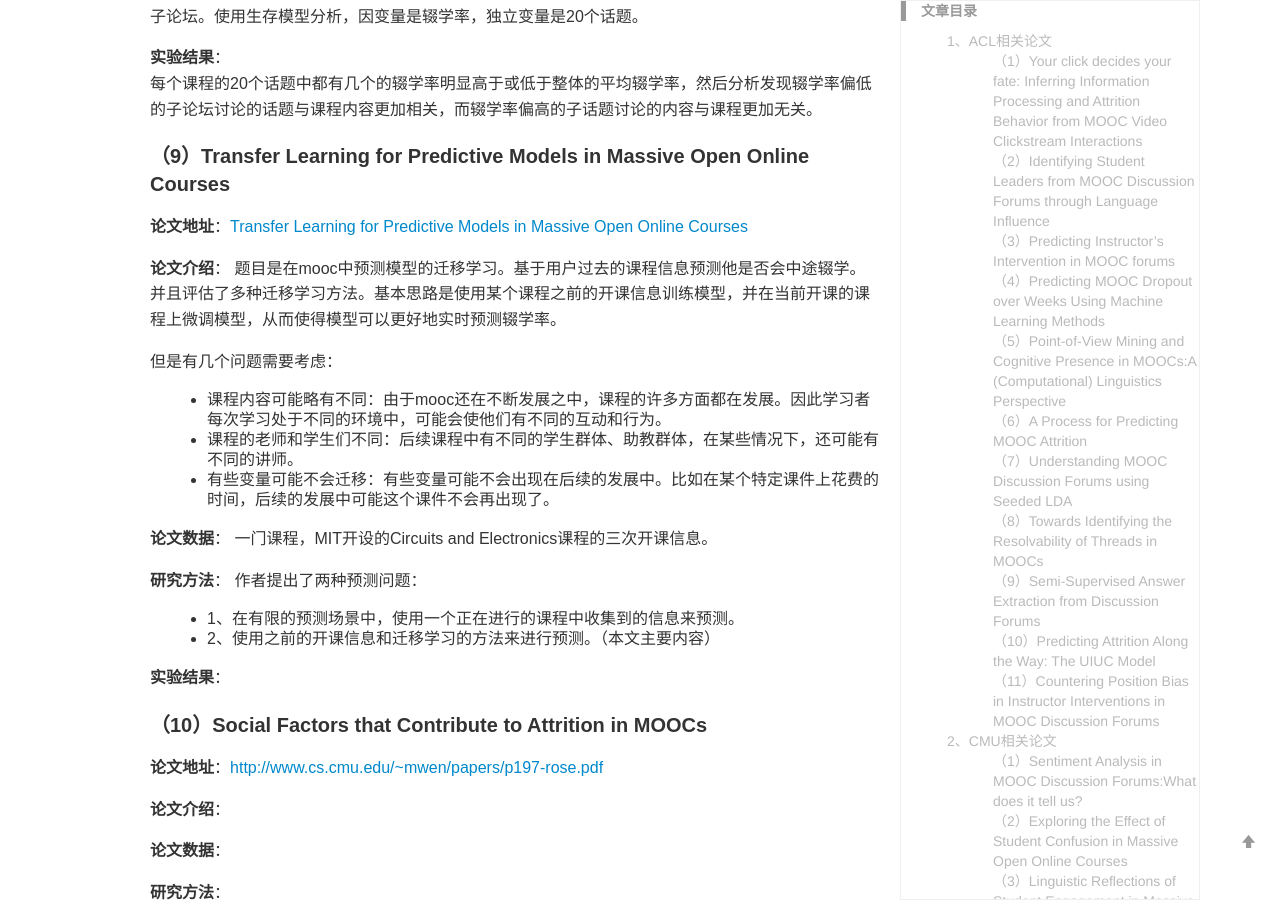
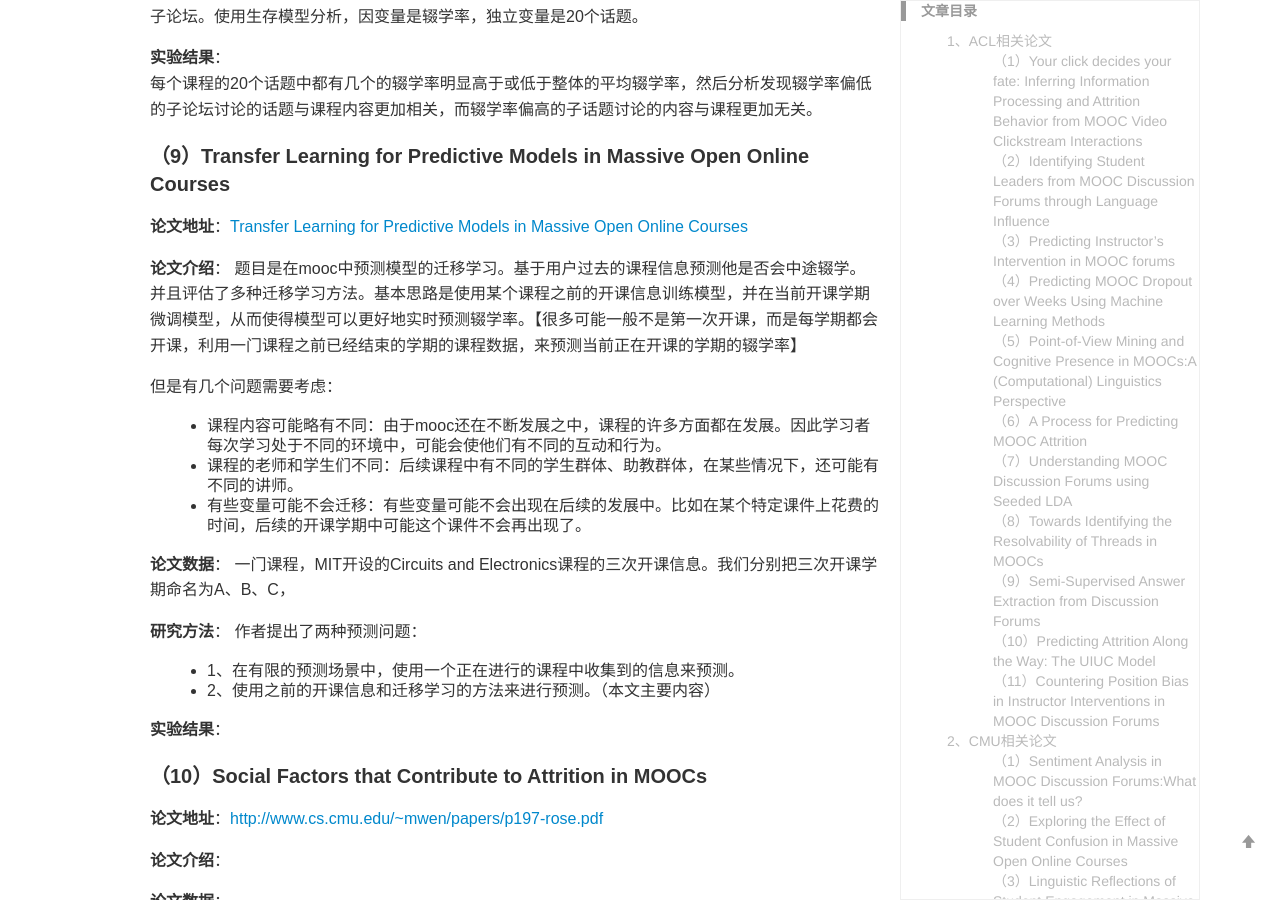
Before and after one commit to yuanmingchen/yuanmingchen.github.io, a Jekyll site: the page built from _posts/2019-04-19-online course nlp paper survey 2.md, in a window 1280 px wide and 900 px high, scrolled down 14237 px. Built offline with Jekyll 4.4.1, drawn with Linux system fonts in a browser that asks for light colours; formulas are drawn with MathJax 3; comment, search, counter and statistics services are not loaded.

Commit message:
Updates _posts/2019-04-19-online course nlp paper survey 2.md
Auto commit by GitBook Editor

```diff
--- a/_posts/2019-04-19-online course nlp paper survey 2.md
+++ b/_posts/2019-04-19-online course nlp paper survey 2.md
@@ -416,16 +416,16 @@ Python编程课程论坛，将论坛集限制为集中于讨论课程内容的
 **论文地址**：[Transfer Learning for Predictive Models in Massive Open Online Courses](/res/doc/mooc2-1.pdf)
 
 **论文介绍**：
-题目是在mooc中预测模型的迁移学习。基于用户过去的课程信息预测他是否会中途辍学。并且评估了多种迁移学习方法。基本思路是使用某个课程之前的开课信息训练模型，并在当前开课的课程上微调模型，从而使得模型可以更好地实时预测辍学率。
+题目是在mooc中预测模型的迁移学习。基于用户过去的课程信息预测他是否会中途辍学。并且评估了多种迁移学习方法。基本思路是使用某个课程之前的开课信息训练模型，并在当前开课学期微调模型，从而使得模型可以更好地实时预测辍学率。【很多可能一般不是第一次开课，而是每学期都会开课，利用一门课程之前已经结束的学期的课程数据，来预测当前正在开课的学期的辍学率】
 
 但是有几个问题需要考虑：
 - 课程内容可能略有不同：由于mooc还在不断发展之中，课程的许多方面都在发展。因此学习者每次学习处于不同的环境中，可能会使他们有不同的互动和行为。
 - 课程的老师和学生们不同：后续课程中有不同的学生群体、助教群体，在某些情况下，还可能有不同的讲师。
-- 有些变量可能不会迁移：有些变量可能不会出现在后续的发展中。比如在某个特定课件上花费的时间，后续的发展中可能这个课件不会再出现了。
+- 有些变量可能不会迁移：有些变量可能不会出现在后续的发展中。比如在某个特定课件上花费的时间，后续的开课学期中可能这个课件不会再出现了。
 
 
 **论文数据**：
-一门课程，MIT开设的Circuits and Electronics课程的三次开课信息。
+一门课程，MIT开设的Circuits and Electronics课程的三次开课信息。我们分别把三次开课学期命名为A、B、C，
 
 **研究方法**：
 作者提出了两种预测问题：
```
